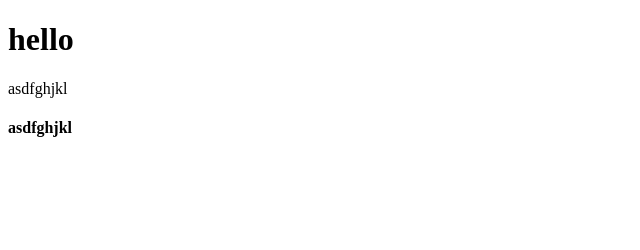
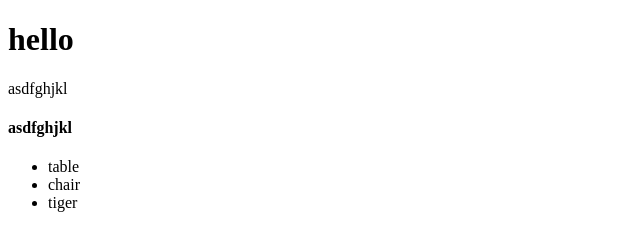
Before and after one commit to koev123/koev22, a plain HTML site: page index.html in a window 1280 px wide. Shown: the whole page, without its empty margins (0-640 px from the left). Drawn offline with Linux system fonts and the light colour scheme.

Commit message:
add menu branch

```diff
--- a/index.html
+++ b/index.html
@@ -10,5 +10,10 @@
     <h1>hello</h1>
     <p>asdfghjkl</p>
     <h4>asdfghjkl</h4>
+    <ul>
+        <li>table</li>
+        <li>chair</li>
+        <li>tiger</li>
+    </ul>
 </body>
 </html>
```
